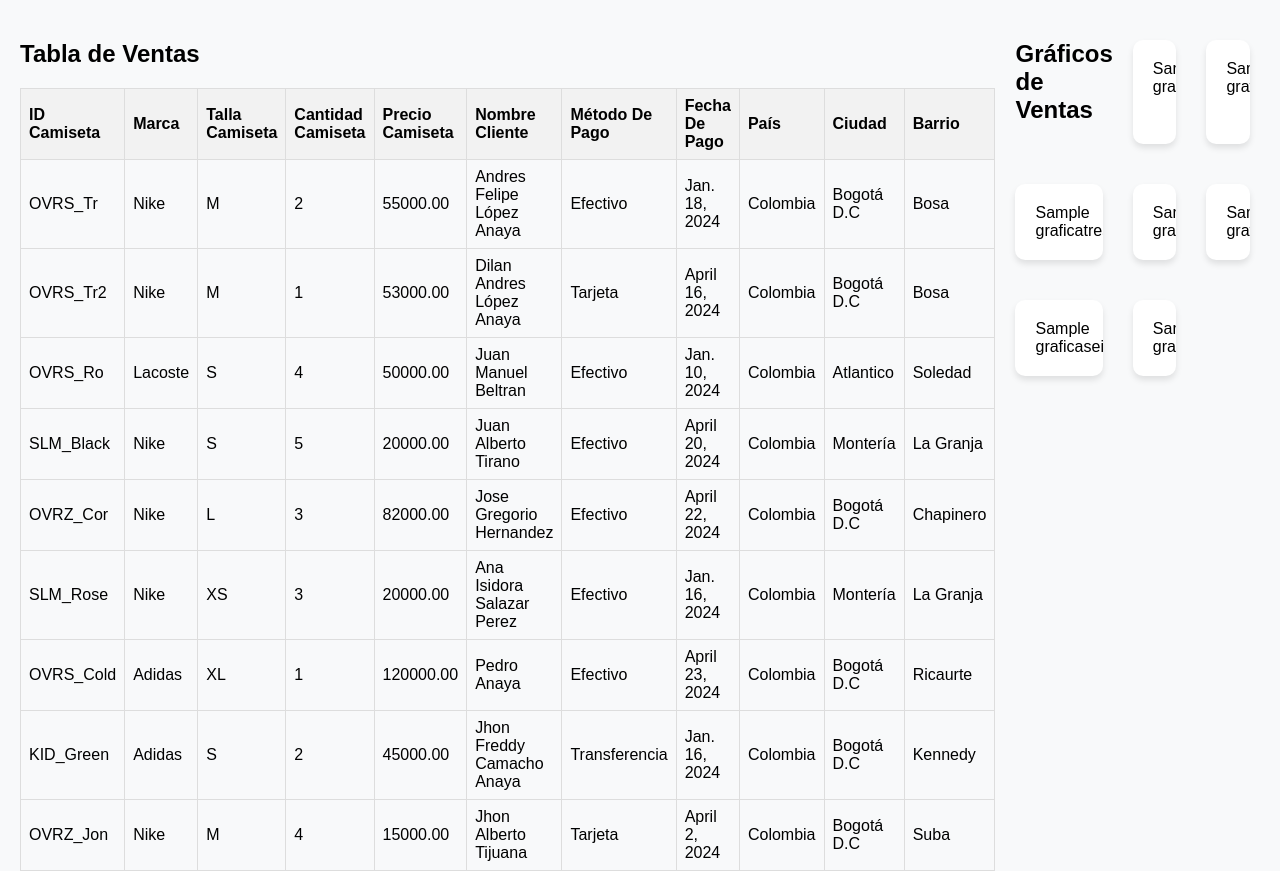
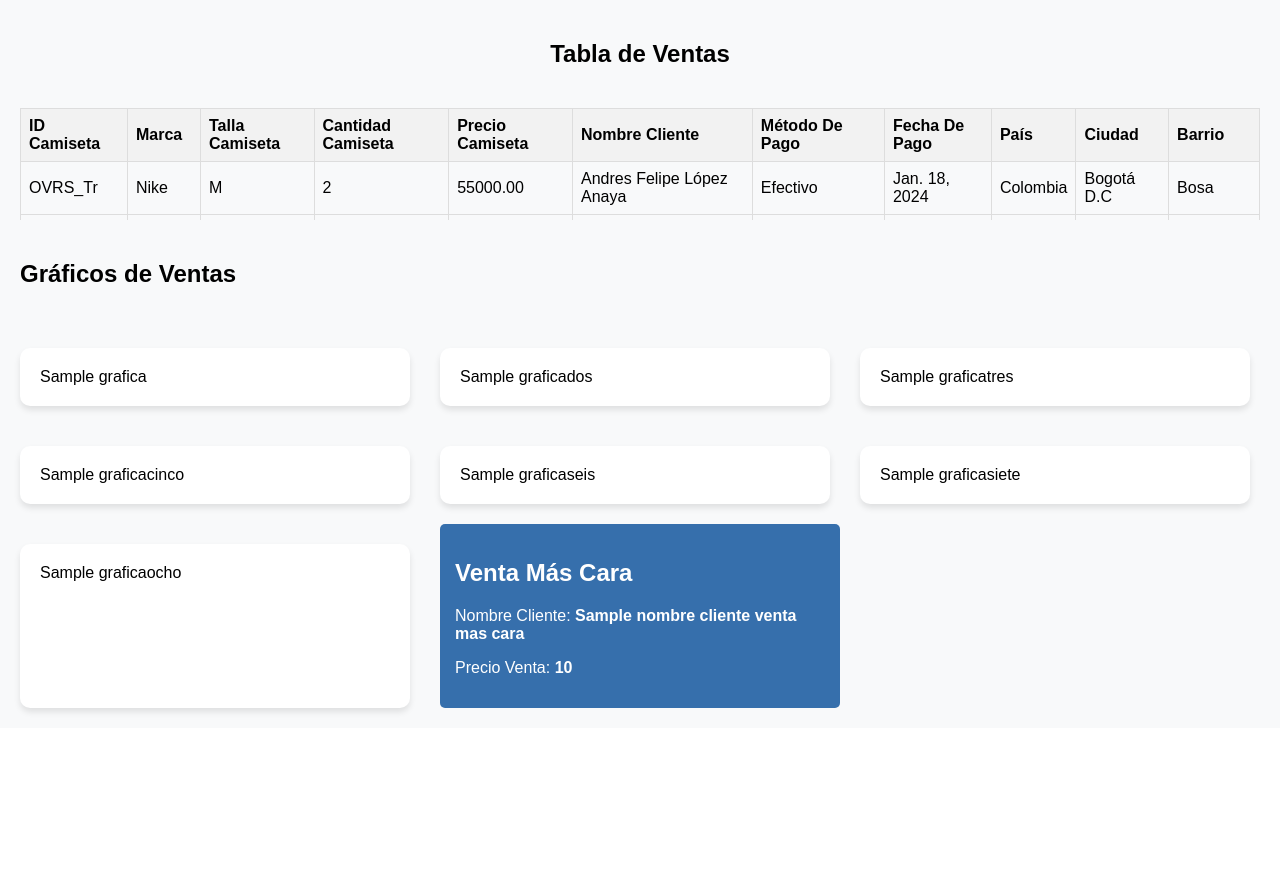
Before and after one commit to FrucoAndres/EstadisticaEmpresa, a Django app: template inventario/templates/inventario/index.html in a window 1280 px wide. Shown: the part 77-948 px from the top of the page. After the commit the page ends 791 px from the top, so only its background shows below. Run offline with Django 5.2, Linux system fonts and the light colour scheme; data comes from the database, SQL or seed files in the repository; the template is opened without the code that fills it: values that come from a table or form of the project are taken from there, most other values are stand-ins (such as "Sample title", 1, 10 or a date in 2020).

Commit message:
cuarto commit

```diff
--- a/inventario/static/css/styles.css
+++ b/inventario/static/css/styles.css
@@ -7,7 +7,7 @@
 
 body {
     font-family: 'Arial', sans-serif;
-    background-color: #f8f9fa;
+    background-color: #c9c9c9;
     margin: 0;
     padding: 0;
 }
@@ -34,7 +34,7 @@
 }
 
 
-#graficoUno, #graficoDos, #graficoTres, #graficoCuatro, #graficoCinco, #graficoSeis, #graficoSiete {
+#graficoUno, #graficoDos, #graficoTres, #graficoCuatro, #graficoCinco, #graficoSeis, #graficoSiete, #graficoOcho {
     margin-top: 20px;
     padding: 20px;
     background-color: #fff;
@@ -88,25 +88,6 @@
     margin: 0;
 }
 
-.dashboard-container {
-    display: grid;
-    grid-template-columns: 1fr 1fr; /* Divide el contenedor en dos columnas iguales */
-    gap: 20px; /* Espacio entre las columnas */
-    padding: 20px;
-}
-
-.tabla-container {
-    max-height: 200px;
-}
-
-.graficos-container {
-    grid-column: 2 / 3; /* Ocupa la segunda columna */
-    grid-row: 1; /* Se ubica en la primera fila */
-    display: grid;
-    grid-template-columns: repeat(3, 1fr); /* Divide el contenedor en dos columnas iguales */
-    gap: 20px; /* Espacio entre los gráficos */
-}
-
 /* Estilos para las filas de gráficos */
 .graficos-row {
     display: flex; /* Establece el contenedor como flexbox */
@@ -126,7 +107,49 @@
 
 /* Estilos adicionales para los gráficos (puedes ajustar según sea necesario) */
 .grafico h2 {
-    font-size: 18px; /* Tamaño de fuente para los títulos de los gráficos */
-    margin-top: 10px; /* Espacio superior para los títulos */
+    font-size: 10px; /* Tamaño de fuente para los títulos de los gráficos */
+    margin-top: 8px; /* Espacio superior para los títulos */
     text-align: center; /* Alineación centrada */
 }
+
+
+.graficos-container {
+    display: grid;
+    grid-template-columns: repeat(3, 1fr); /* Divide el contenedor en dos columnas iguales */
+    gap: 20px; /* Espacio entre los gráficos */
+}
+
+.tabla-container {
+    max-height: 200px;
+    display: grid;
+    place-items: center;
+    overflow: auto;
+}
+
+.dashboard-container {
+    display: grid;
+    grid-template-rows: auto auto; /* Dos filas de altura automática */
+    gap: 20px; /* Espacio entre las filas */
+    padding: 20px;
+}
+
+#venta-mas-cara {
+    background-color: #366fac;
+    color: #fff;
+    padding: 15px;
+    border-radius: 5px;
+    font-family: Arial, sans-serif;
+}
+
+#venta-mas-cara h2 {
+    font-size: 24px;
+    font-weight: bold;
+}
+
+#venta-mas-cara p {
+    font-size: 16px;
+}
+
+#venta-mas-cara span {
+    font-weight: bold;
+}
--- a/inventario/templates/inventario/index.html
+++ b/inventario/templates/inventario/index.html
@@ -50,8 +50,10 @@
             </table>
         </div>
 
+        <h2>Gráficos de Ventas</h2>
+
         <div class="graficos-container">
-            <h2>Gráficos de Ventas</h2>
+
             <div id="graficoUno" class="grafico">
                 {{ grafica|safe }}
             </div>
@@ -60,9 +62,6 @@
             </div>
             <div id="graficoTres" class="grafico">
                 {{ graficatres|safe }}
-            </div>
-            <div id="graficoCuatro" class="grafico">
-                {{ graficacuatro|safe }}
             </div>
             <div id="graficoCinco" class="grafico">
                 {{ graficacinco|safe }}
@@ -73,9 +72,22 @@
             <div id="graficoSiete" class="grafico">
                 {{ graficasiete|safe }}
             </div>
+            <div id="graficoOcho" class="grafico">
+                {{ graficaocho|safe }}
+            </div>
+            <div id="venta-mas-cara">
+                <h2>Venta Más Cara</h2>
+                <p>Nombre Cliente: <span id="nombre-cliente"></span></p>
+                <p>Precio Venta: <span id="precio-venta"></span></p>
+            </div>
         </div>
     </div>
 
 </body>
 
 </html>
+<script>
+    // Actualiza los elementos HTML con los detalles de la venta más cara
+    document.getElementById('nombre-cliente').textContent = '{{ nombre_cliente_venta_mas_cara }}';
+    document.getElementById('precio-venta').textContent = '{{ precio_venta_mas_cara }}';
+</script>
```
Also changed, not shown: inventario/views.py (+38 -21 lines).
